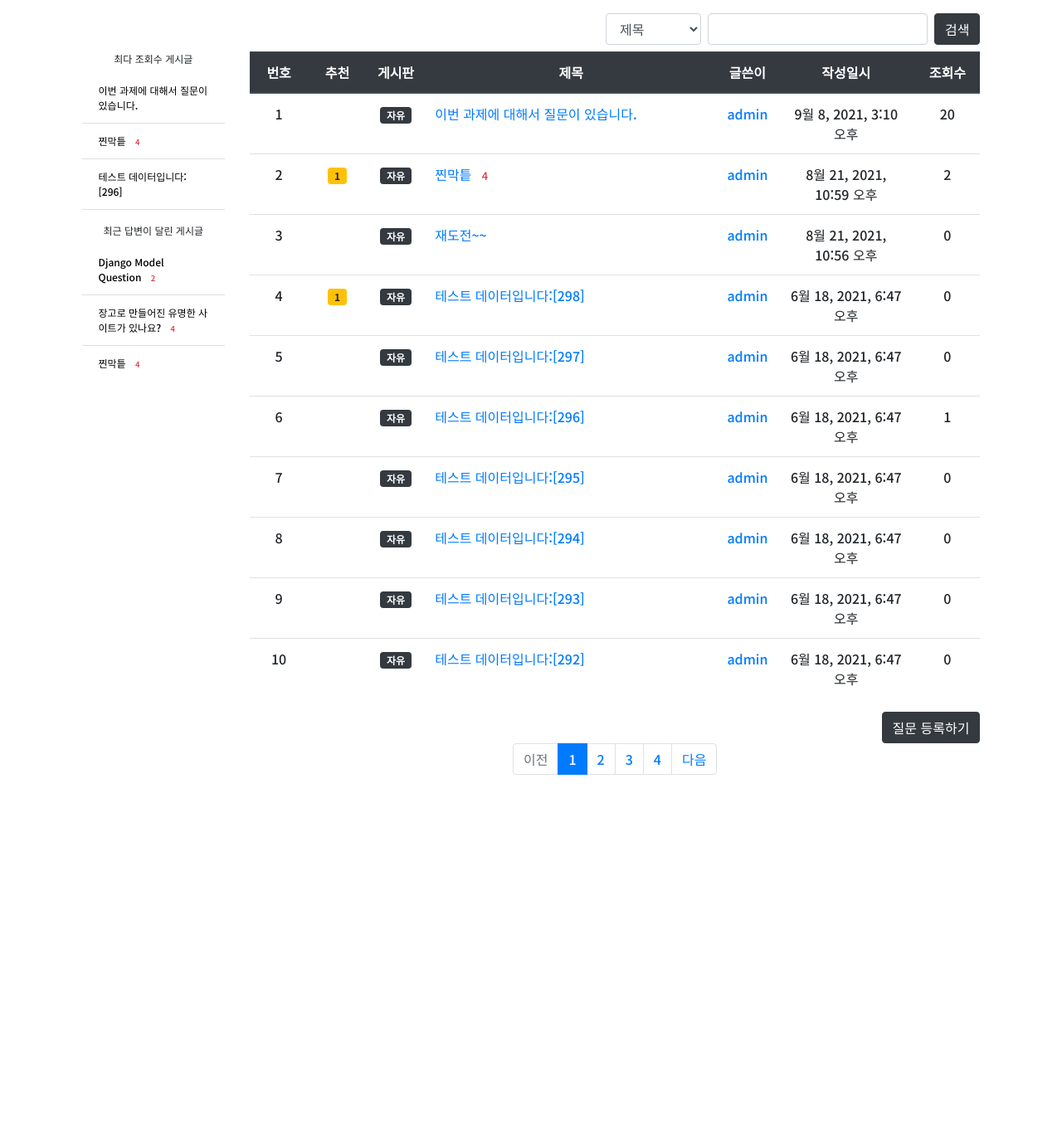
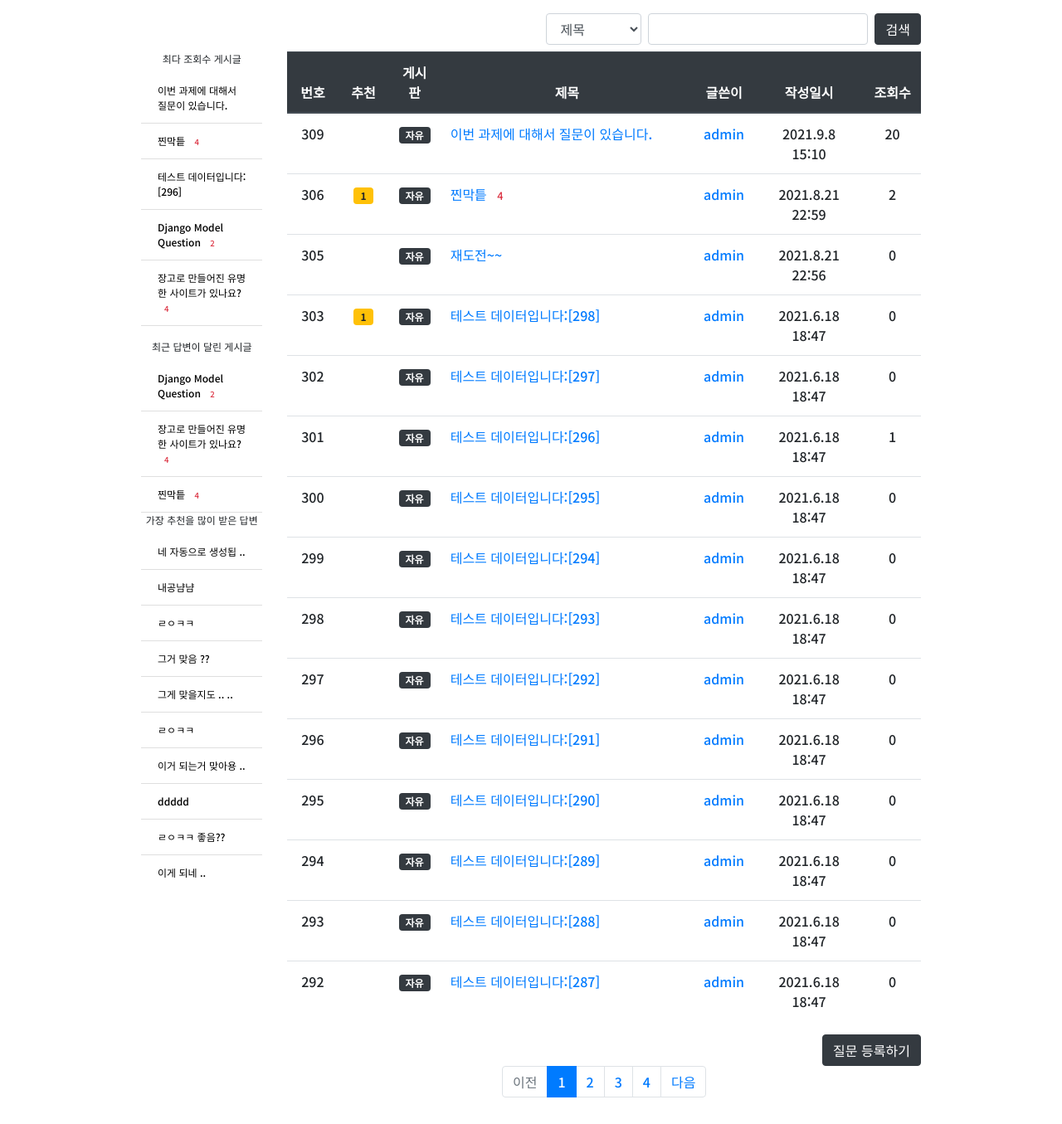
Before and after one commit to nbalance97/DjangoProject, a Django app: page / in a window 1280 px wide. Shown: the part 57-1412 px from the top of the page at 83% size. Before the commit the page ends 991 px from the top, so only its background shows below. Run offline with Django 3.2, Linux system fonts and the light colour scheme; data comes from the database, SQL or seed files in the repository; data that the repository does not hold is empty; some libraries are stand-ins or nearby versions.

Commit message:
추천 많이받은 답변 조회 기능 추가

```diff
--- a/config/settings.py
+++ b/config/settings.py
@@ -90,6 +90,7 @@ DATABASES = {
     }
 }
 
+SESSION_SAVE_EVERY_REQUEST=True
 
 # Password validation
 # https://docs.djangoproject.com/en/2.2/ref/settings/#auth-password-validators
--- a/pybo/templatetags/poll_extras.py
+++ b/pybo/templatetags/poll_extras.py
@@ -1,3 +1,4 @@
+import re
 from django import template
 
 register = template.Library()
@@ -19,3 +20,10 @@ def add_type(value, arg):
     if arg == None:
         return value
     return value + 'type=' + arg + '&'
+
+@register.filter
+def convert_html_to_text(value):
+    # *, +, ? => 최대 매칭
+    # 최대 매칭되는 한정자 뒤에 ?를 붙여주면 최소 매칭
+    convert_string = re.sub(r'<.*?>', '', value)
+    return convert_string
--- a/pybo/views/base_views.py
+++ b/pybo/views/base_views.py
@@ -3,6 +3,7 @@ from django.shortcuts import render,get_object_or_404
 from django.http import Http404
 
 from django.views.generic import ListView, DetailView
+from django.db.models import Count
 
 
 from django.db.models import Q
@@ -10,7 +11,7 @@ from django.db.models import Q
 from ..models import Question, Answer
 
 MAXIMUM_POSTTYPE = 2 # 최대 게시판 개수
-MAXIMUM_DISPLAYED_COUNT = 3 # 최대 조회수 / 최대 답변 게시글 개수
+MAXIMUM_DISPLAYED_COUNT = 5 # 최대 조회수 / 최대 답변 게시글 개수
 POSTTYPE = ['자유 게시판', '파이썬 게시판', '자바 게시판']
 
 def get_recently_answered_list():
@@ -48,7 +49,7 @@ def get_question_board_list_result(board_id, query, type):
 class QuestionListView(ListView):
     model = Question
     template_name = 'pybo/question_list.html'
-    paginate_by = 10
+    paginate_by = 15
     context_object_name = 'question_list'
 
     def get_context_data(self, **kwargs):
@@ -57,6 +58,7 @@ class QuestionListView(ListView):
         context['recently_answered_list'] = get_recently_answered_list()
         context['query'] = self.request.GET.get('query', None)
         context['type'] = self.request.GET.get('type', None)
+        context['greatest_recommended_answer'] = Answer.objects.annotate(recommend_count=Count('voter')).order_by('-recommend_count')
         return context
 
     def get_queryset(self):
--- a/templates/common/login.html
+++ b/templates/common/login.html
@@ -12,7 +12,9 @@
             </span>
         </div>
     </div>
+
     <a href="{% provider_login_url 'google' process='login' %}">구글로 로그인</a>
+
     <form method="post" class="post-form" action="{% url 'common:login' %}">
         {% csrf_token %}
         <input type="hidden" name="next" value="{{ next }}">
--- a/templates/pybo/question_list.html
+++ b/templates/pybo/question_list.html
@@ -13,8 +13,8 @@
 <!-- 검색형식 url 고안 -->
 <!-- ?page=페이지&query=질의&type=검색형식 -->
 
-<div class="container-fluid my-3 px-5">
-    <div class="row pb-2 justify-content-center">
+<div class="container-fluid my-3">
+    <div class="row pb-2 justify-content-center mx-5 px-5">
         <div class="col-2"></div>
         <div class="form-inline col-9 justify-content-end">
             <select id="search_type" class="form-control mr-2">
@@ -26,7 +26,7 @@
             <input type="button" class="btn btn-dark" id="search_btn" onclick="search(this);" value="검색">
         </div>
     </div>
-    <div class="row justify-content-center">
+    <div class="row justify-content-center mx-5 px-5">
         <div class="col-2 justify-content-center" style="font-size:12px;">
                 <div class="text-center mb-2">최다 조회수 게시글</div>
                 <ul class="list-group list-group-flush mb-3">
@@ -40,6 +40,7 @@
                         </li>
                     {% endfor %}
                 </ul>
+
                 <div class="text-center mb-2">최근 답변이 달린 게시글</div>
                 <ul class="list-group list-group-flush">
                     {% for post in recently_answered_list %}
@@ -50,6 +51,21 @@
                                 {{ post.answer_set.count }}
                             </span>
                             {% endif %}</a>
+                        </li>
+                    {% endfor %}
+                </ul>
+
+                <div class="text-center mb-2">가장 추천을 많이 받은 답변</div>
+                <ul class="list-group list-group-flush">
+                    {% for answer in greatest_recommended_answer %}
+                        <li class="list-group-item">
+                            <a href="{% url 'pybo:detail' answer.question.id %}" style="color: black;">
+                                {% if answer.content|convert_html_to_text|length <= 10 %}
+                                    {{ answer.content|convert_html_to_text  }}
+                                {% else %}
+                                    {{ answer.content|convert_html_to_text|slice:':10'}} ..
+                                {% endif %}
+                            </a>
                         </li>
                     {% endfor %}
                 </ul>
@@ -71,7 +87,7 @@
                 {% if question_list %}
                 {% for question in question_list %}
                 <tr class="text-center">
-                    <td>{{forloop.counter}}</td>
+                    <td>{{ question.id }}</td>
                     <td>
                         {% if question.voter.all.count > 0 %}
                         <span class="badge bg-warning px-2 py-1">
@@ -105,7 +121,7 @@
                         </a>
                     </td>
                     <td><a href="{% url 'common:profile_view' question.author.id %}">{{question.author.username}}</a></td>
-                    <td>{{question.create_date}}</td>
+                    <td>{{question.create_date | date:'Y.n.j H:i'}}</td>
                     <td>{{question.hits}}</td>
                 </tr>
                 {% endfor %}
@@ -121,14 +137,14 @@
         </div>
     </div>
 
-    <div class="row justify-content-center">
+    <div class="row justify-content-center mx-5 px-5">
         <div class="col-2"></div>
         <div class="col-9 col-sm-9 justify-content-end">
             <a href="{% url 'pybo:question_create' %}" class="btn btn btn-dark float-right">질문 등록하기</a>
         </div>
     </div>
 
-    <div class="row justify-content-center">
+    <div class="row justify-content-center mx-5 px-5">
         <div class="col-2"></div>
         <div class="col-9 col-sm-9">
             <ul class="pagination justify-content-center">
```
